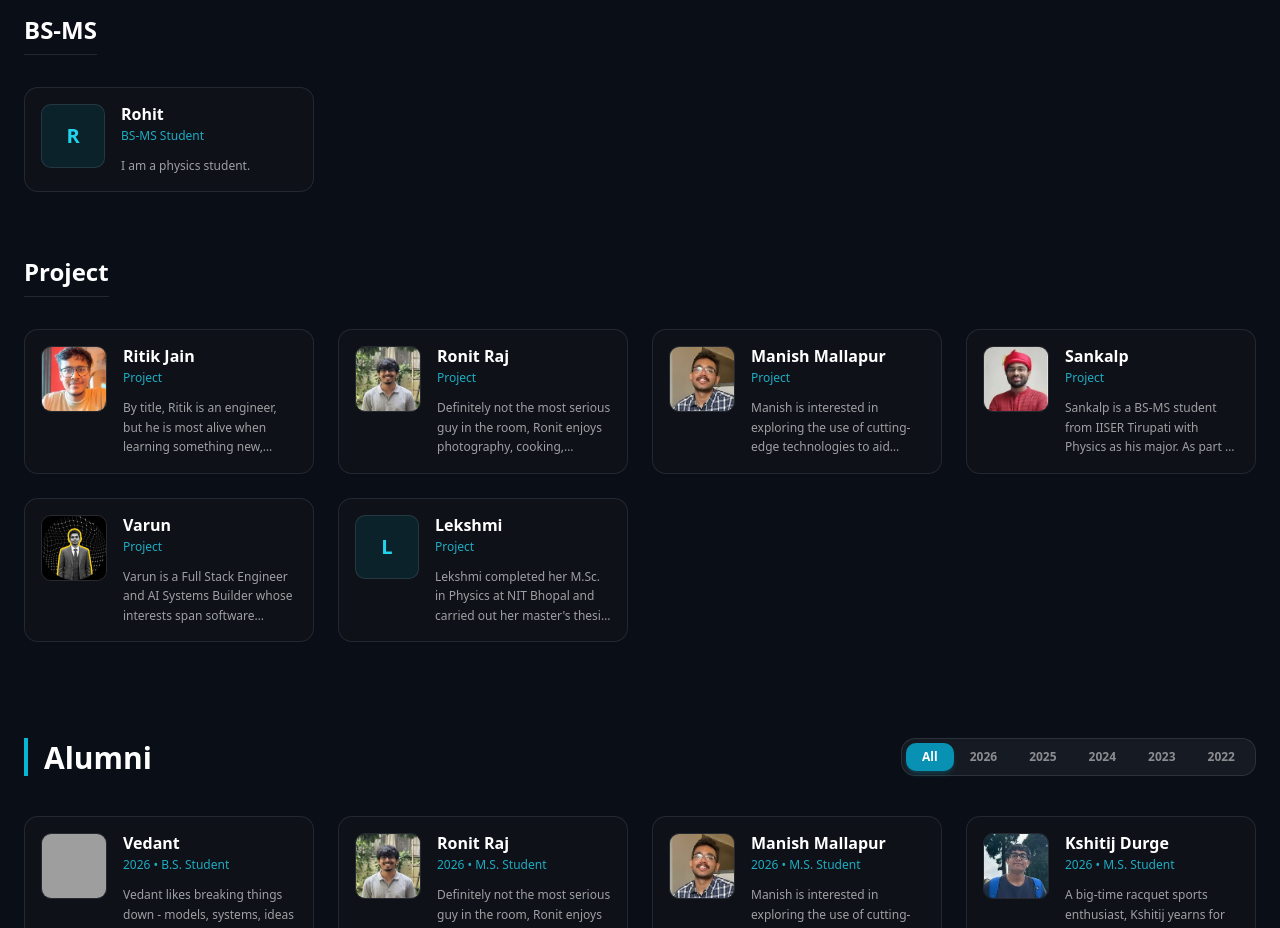
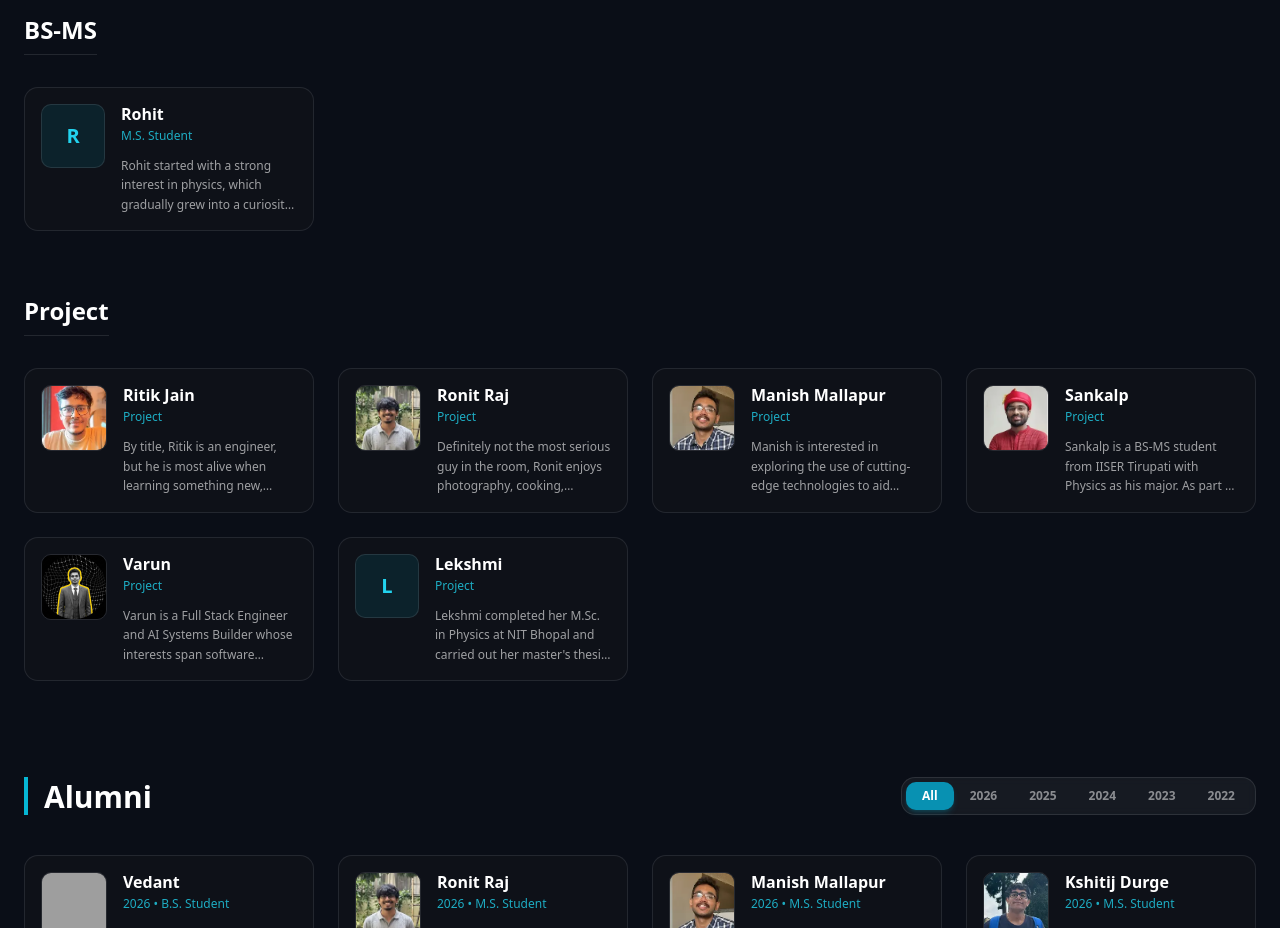
Before and after one commit to qucis/qucis.github.io, a React (Vite) app: page /#/team in a window 1280 px wide. Shown: the part 1320-2248 px from the top of the page. Built offline with nearby package versions, Linux system fonts and the light colour scheme; grey boxes are pictures that could not be loaded.

Commit message:
Update Rohit: M.S. Student position and third-person bio

```diff
--- a/src/data/team.ts
+++ b/src/data/team.ts
@@ -6,7 +6,7 @@ export const currentMembers: TeamMember[] = [
   { id: 2, group: 'phd', name: 'Mainak Bhattacharyya', img: '/members/phd/mainak.webp', position: 'PhD Student, 2023', bio: 'Mainak is currently pursuing his PhD in the QuCIS lab. He graduated with a MSc from the Department of Physics, NIT Jamshedpur in May 2023. He was a past recipient of Chanakya PG fellowship funded by I-HUB QTF, IISER Pune. Explore his socials to know more about Mainak.' },
   { id: 6, group: 'phd', name: 'Suprabhat Sinha', position: 'PhD Student, 2025', img: '/members/phd/suprabhat.webp', bio: 'Curious by nature, Suprabhat enjoys reading books, spending quiet moments with nature, listening to music, and engaging in thoughtful discussion. He strongly believes that quality sleep is an essential habit for clear thinking and creativity.' },
 
-  { id: 17, group: 'bsms', name: 'Rohit', position: 'BS-MS Student', img: '', bio: 'I am a physics student.' },
+  { id: 17, group: 'bsms', name: 'Rohit', position: 'M.S. Student', img: '', bio: 'Rohit started with a strong interest in physics, which gradually grew into a curiosity about the fascinating world of quantum mechanics. Currently exploring quantum physics and quantum computing, he enjoys diving into challenging concepts, experimenting with new ideas, and learning along the way. Beyond academics, he is always up for meeting interesting people and exploring new experiences.' },
   { id: 12, group: 'project', name: 'Ritik Jain', position: 'Project', img: '/members/project/ritik.webp', bio: 'By title, Ritik is an engineer, but he is most alive when learning something new, squashing bugs, or sharing conversations, even if his social skills are still in beta. Add late-night gaming, music, and a soft spot for astronomy, and that captures him well.' },
   { id: 18, group: 'project', name: 'Ronit Raj', position: 'Project', img: '/members/ms/ronit.webp', bio: 'Definitely not the most serious guy in the room, Ronit enjoys photography, cooking, motorcycles, and maybe breaking a rule or two, apart from science and tech.' },
   { id: 19, group: 'project', name: 'Manish Mallapur', position: 'Project', img: '/members/ms/manish.webp', bio: 'Manish is interested in exploring the use of cutting-edge technologies to aid biomedical research.' },
```
